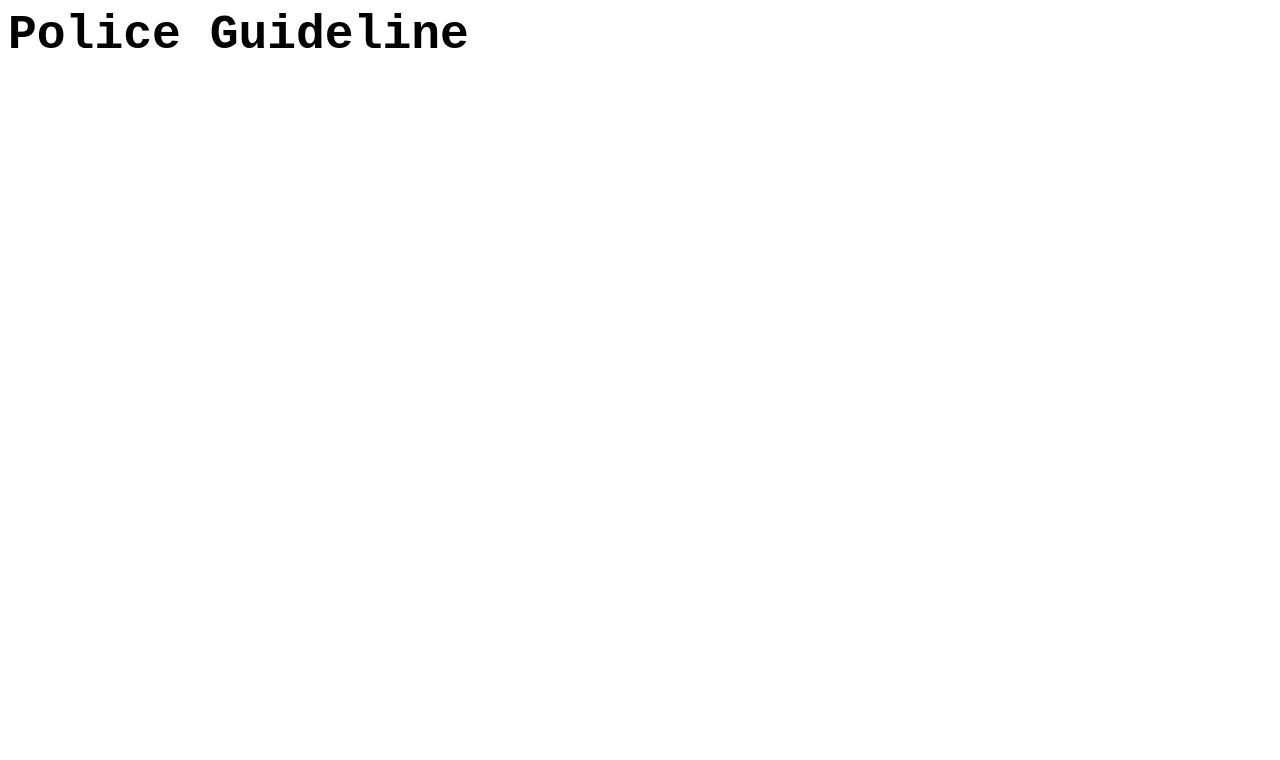
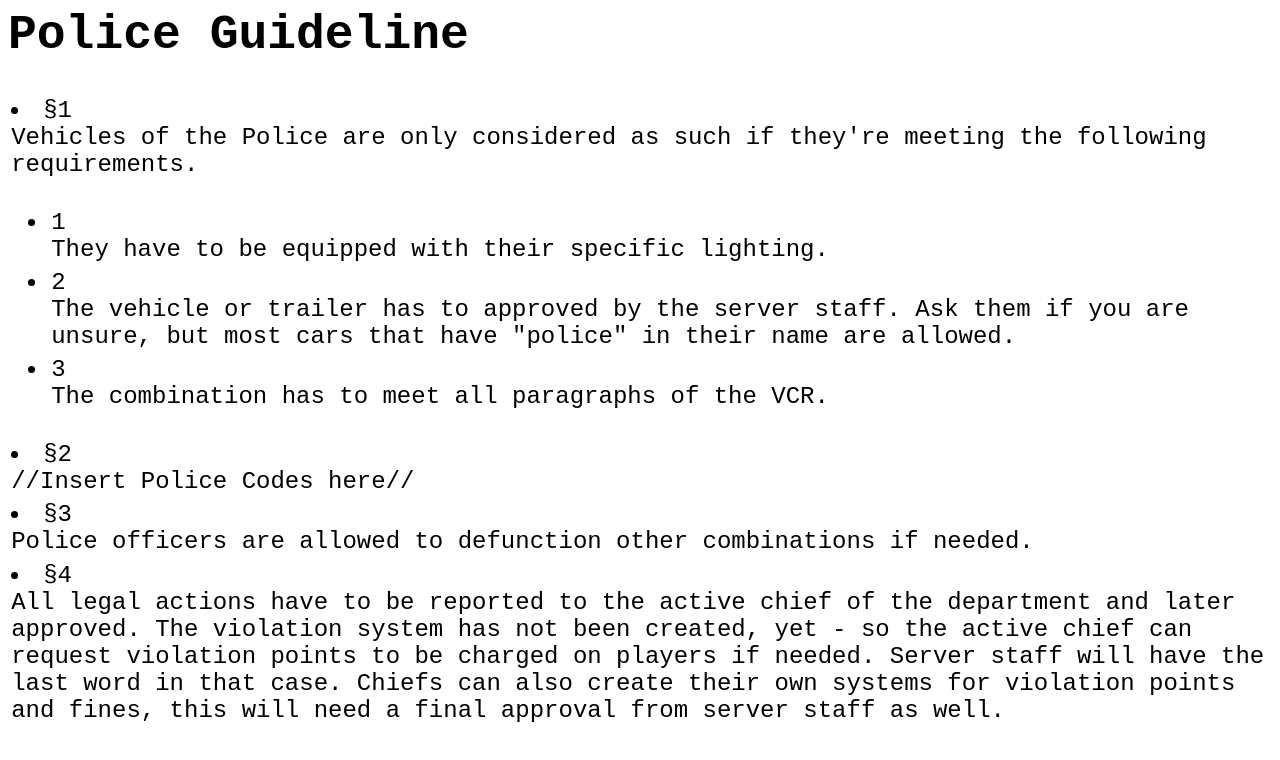
Before and after one commit to Goetterescu/Ruleset-for-The-Hideout-s-rp-sessions, a plain HTML site: page rules/job specific roleplaying/police guideline.html in a window 1280 px wide. Drawn offline with Linux system fonts and the light colour scheme.

Commit message:
Added prework

```diff
--- a/rules/job specific roleplaying/police guideline.html
+++ b/rules/job specific roleplaying/police guideline.html
@@ -1,2 +1,35 @@
 <link rel="stylesheet" href="../../styles/rules.css">
 <h1>Police Guideline</h1>
+<li>
+    §1<br>
+    Vehicles of the Police are only considered as such if they're meeting
+    the following requirements.
+</li>
+<ul>
+    <li>
+        1<br>
+        They have to be equipped with their specific lighting.
+    </li>
+    <li>
+        2<br>
+        The vehicle or trailer has to approved by the server staff. Ask them if you are unsure, but most cars that have "police" in their name are allowed.
+    </li>
+    <li>
+        3<br>
+        The combination has to meet all paragraphs of the VCR.
+    </li>
+</ul>
+<li>
+    §2<br>
+    //Insert Police Codes here//
+</li>
+<li>
+    §3<br>
+    Police officers are allowed to defunction other combinations if needed.
+</li>
+<li>
+    §4<br>
+    All legal actions have to be reported to the active chief of the department and later approved. The violation system has not been created, yet - so the active chief can request violation
+    points to be charged on players if needed. Server staff will have the last word in that case. Chiefs can also create their own systems for violation points and fines, this will need a final
+    approval from server staff as well.
+</li>
```
